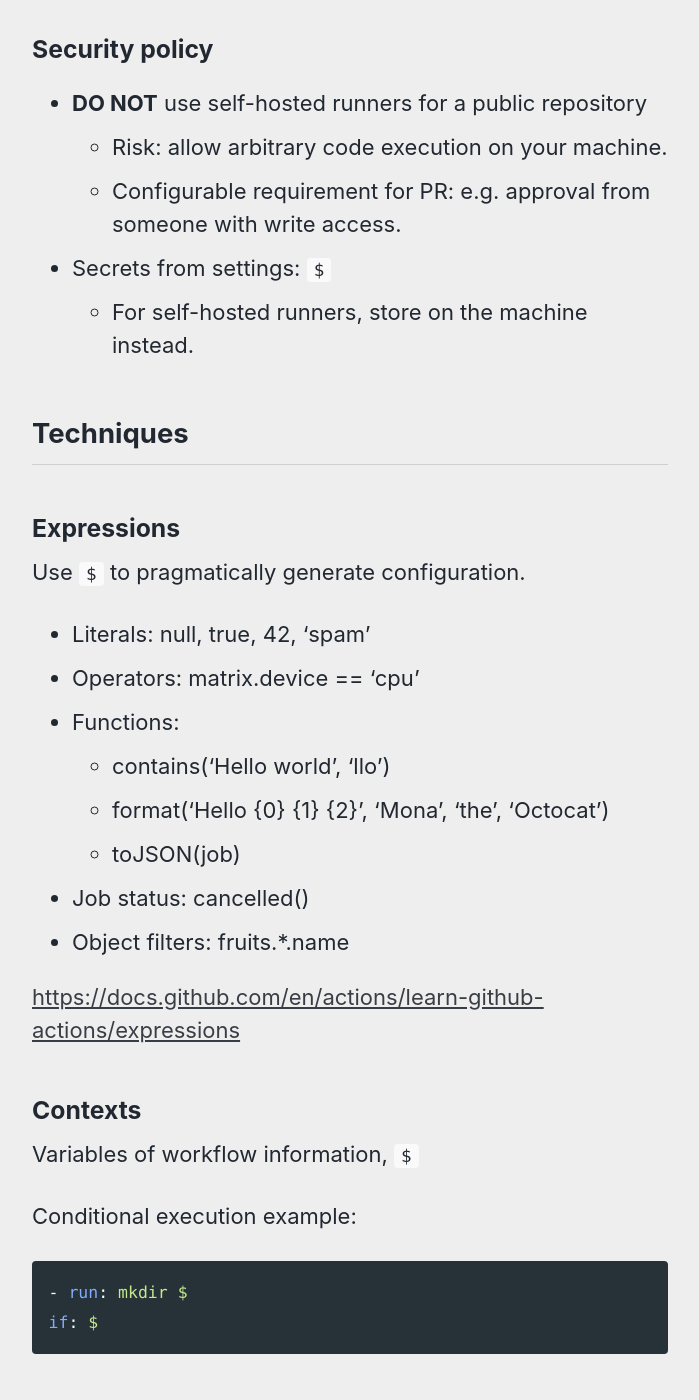
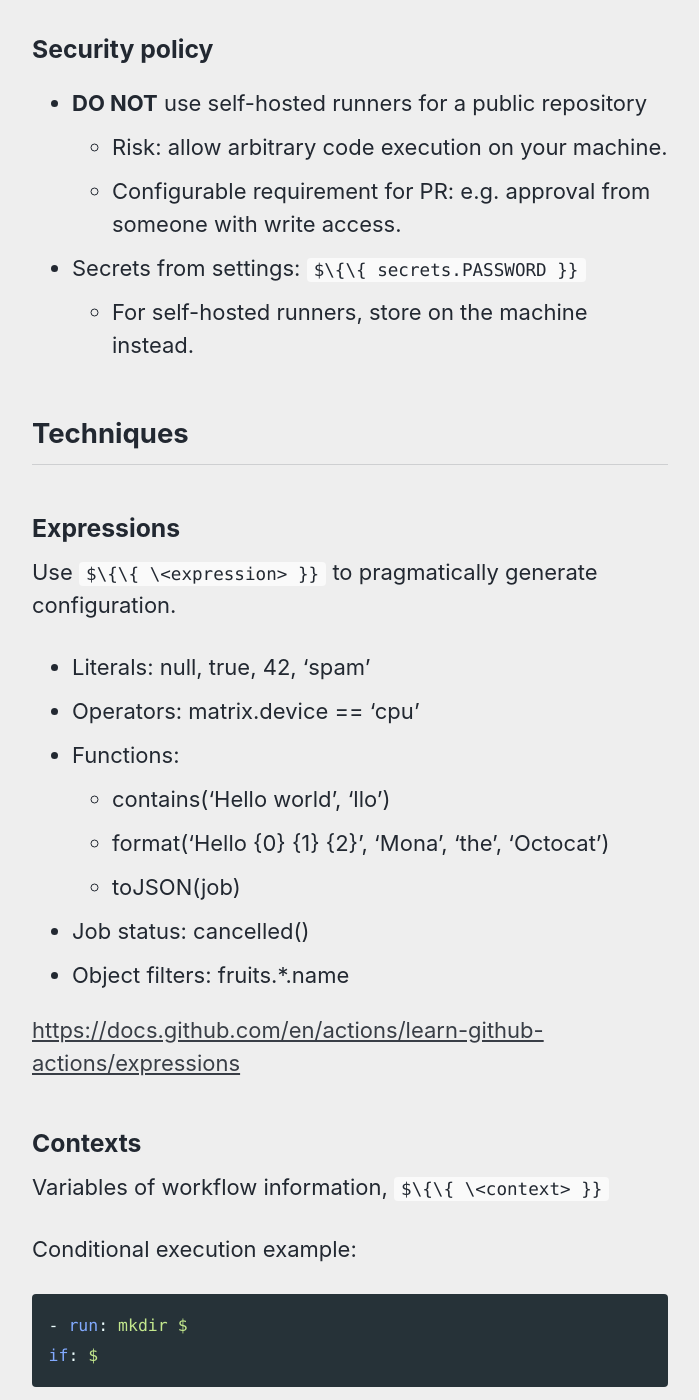
Before and after one commit to xc-jp/blog-posts, a Jekyll site: the page built from _posts/2022-05-10-Github-Actions.md, in a window 1280 px wide and 1400 px high, scrolled down 2156 px. Shown: the whole window, without its empty margins (290-989 px from the left). Built offline with Jekyll 4.4.1, drawn with Linux system fonts in a browser that asks for light colours; cached includes are drawn as plain includes.

Commit message:
Update 2022-05-10-Github-Actions.md

```diff
--- a/_posts/2022-05-10-Github-Actions.md
+++ b/_posts/2022-05-10-Github-Actions.md
@@ -65,13 +65,13 @@ Setup hierarchy:
 - **DO NOT** use self-hosted runners for a public repository
     - Risk: allow arbitrary code execution on your machine.
     - Configurable requirement for PR: e.g. approval from someone with write access.
-- Secrets from settings: `${{ secrets.PASSWORD }}`
+- Secrets from settings: `$\{\{ secrets.PASSWORD }}`
     - For self-hosted runners, store on the machine instead.
 
 ## Techniques
 ### Expressions
 
-Use `${{ \<expression> }}` to pragmatically generate configuration.
+Use `$\{\{ \<expression> }}` to pragmatically generate configuration.
 
 - Literals: null, true, 42, 'spam'
 - Operators: matrix.device == 'cpu'
@@ -86,7 +86,7 @@ Use `${{ \<expression> }}` to pragmatically generate configuration.
 
 ### Contexts
 
-Variables of workflow information, `${{ \<context> }}`
+Variables of workflow information, `$\{\{ \<context> }}`
 
 Conditional execution example:
 
```
